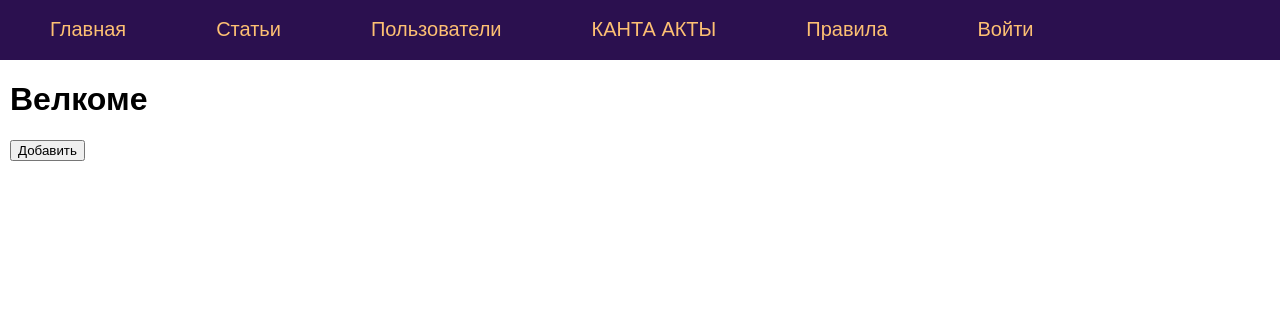
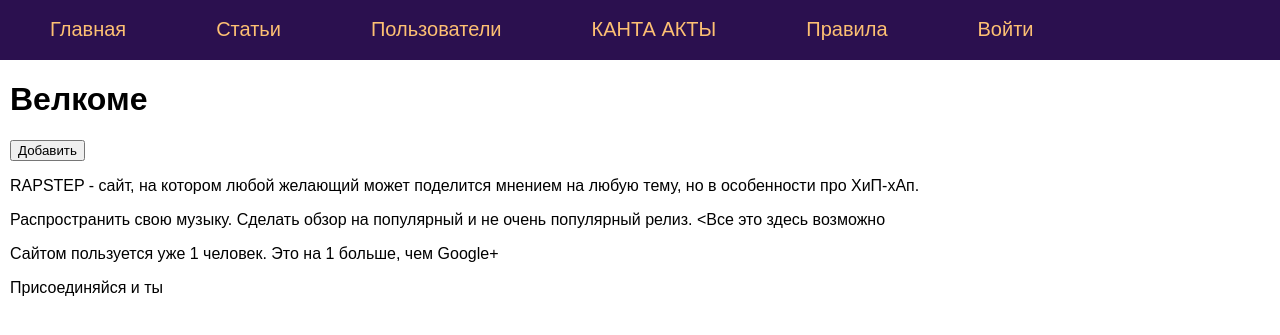
Before and after one commit to mikhailshubin26/rapstep, a Flask app: page /main in a window 1280 px wide. Shown: the top 335 px of the page. Run offline with Flask 2, Linux system fonts and the light colour scheme; the visitor is signed in with stand-in values (Sample User, id 1).

Commit message:
Добавил инфы

```diff
--- a/templates/main.html
+++ b/templates/main.html
@@ -3,4 +3,10 @@
 {% block content %}
 {{ super() }}
 <p><a href="add"><input type="submit" name="add" value="Добавить"></a>
+<p>RAPSTEP - сайт, на котором любой желающий может поделится мнением
+на любую тему, но в особенности про ХиП-хАп.
+<p>Распространить свою музыку. Сделать обзор на популярный и не очень популярный релиз.
+<Все это здесь возможно
+<p>Сайтом пользуется уже 1 человек. Это на 1 больше, чем Google+
+<p>Присоединяйся и ты
 {% endblock %}
```
